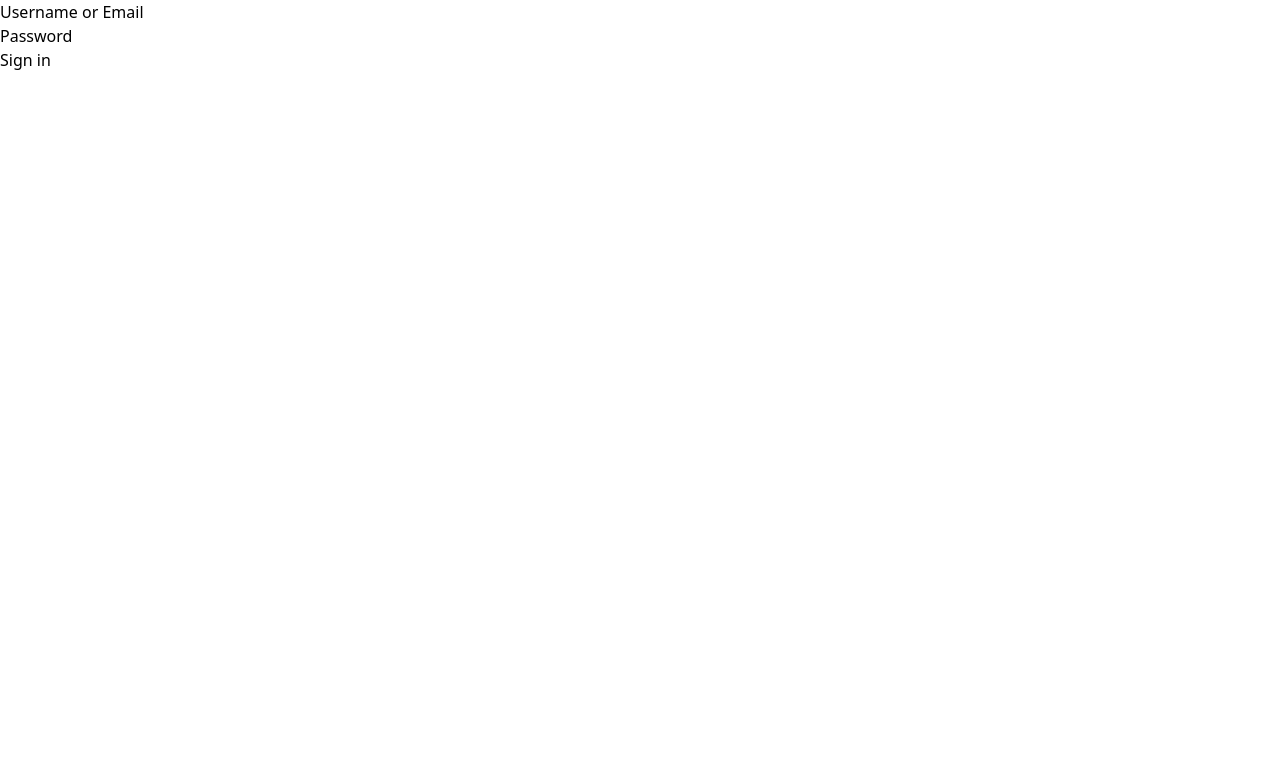
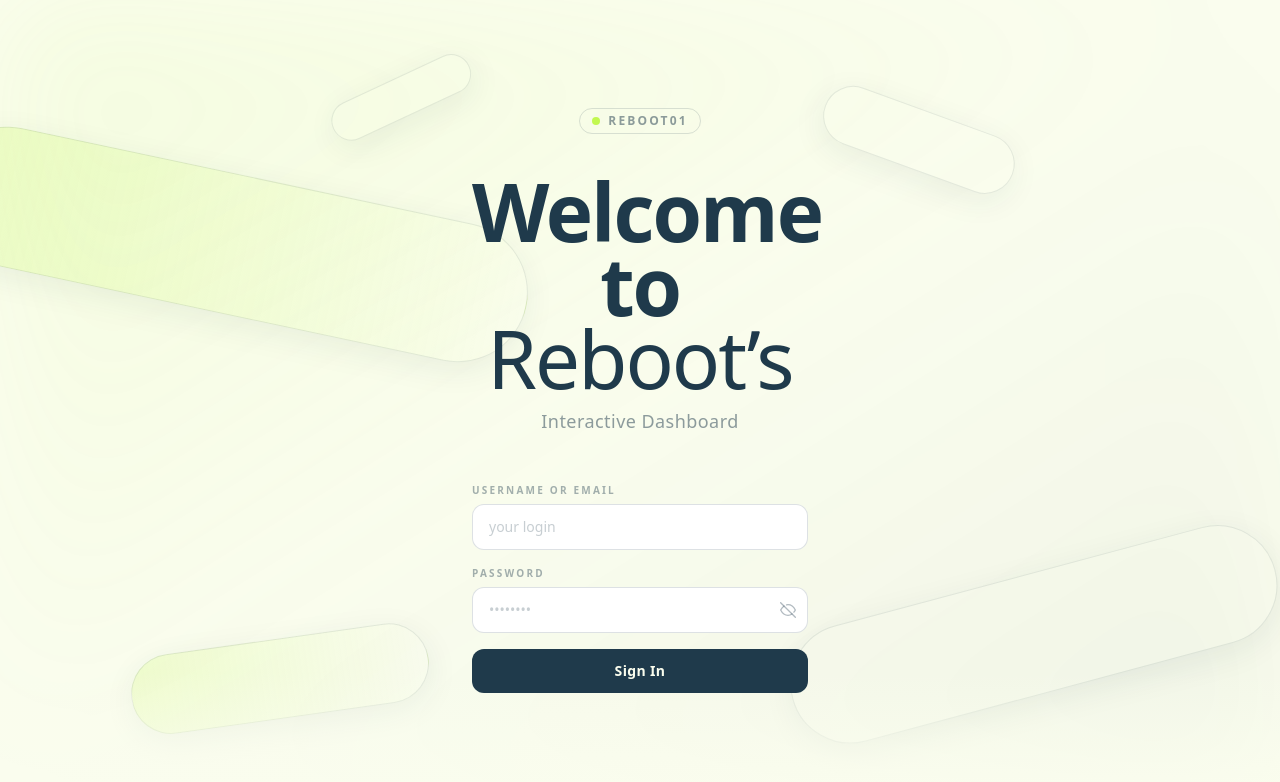
Before and after one commit to S3lialaali/01Graphql, a React (Vite) app: page / in a window 1280 px wide. Shown: the top 782 px of the page. Built offline with nearby package versions, Linux system fonts and the light colour scheme; no server answers.

Commit message:
adding login UI

```diff
--- a/src/Login.jsx
+++ b/src/Login.jsx
@@ -1,11 +1,75 @@
 import { useState } from "react";
+import { motion } from "framer-motion";
 import { signin } from "./api/auth";
+
+
+function ElegantShape({ className, delay = 0, width = 400, height = 100, rotate = 0, gradient = "from-[#1F3A4B]/10" }) {
+  return (
+    <motion.div
+      initial={{ opacity: 0, y: -150, rotate: rotate - 15 }}
+      animate={{ opacity: 1, y: 0, rotate }}
+      transition={{
+        duration: 2.4,
+        delay,
+        ease: [0.23, 0.86, 0.39, 0.96],
+        opacity: { duration: 1.2 },
+      }}
+      className={`absolute ${className}`}
+    >
+      <motion.div
+        animate={{ y: [0, 15, 0] }}
+        transition={{ duration: 12, repeat: Infinity, ease: "easeInOut" }}
+        style={{ width, height }}
+        className="relative"
+      >
+        <div
+          className={[
+            "absolute inset-0 rounded-full",
+            "bg-gradient-to-r to-transparent",
+            gradient,
+            "border border-[#1F3A4B]/10",
+            "shadow-[0_8px_32px_0_rgba(31,58,75,0.07)]",
+          ].join(" ")}
+        />
+      </motion.div>
+    </motion.div>
+  );
+}
+
+/* ── Eye icon (show/hide password) ───────────────────────────────────────── */
+function EyeIcon({ open }) {
+  return open ? (
+    <svg viewBox="0 0 24 24" fill="none" stroke="currentColor" strokeWidth="2"
+      strokeLinecap="round" strokeLinejoin="round" className="w-4 h-4">
+      <path d="M1 12s4-8 11-8 11 8 11 8-4 8-11 8-11-8-11-8z" />
+      <circle cx="12" cy="12" r="3" />
+    </svg>
+  ) : (
+    <svg viewBox="0 0 24 24" fill="none" stroke="currentColor" strokeWidth="2"
+      strokeLinecap="round" strokeLinejoin="round" className="w-4 h-4">
+      <path d="M17.94 17.94A10.07 10.07 0 0 1 12 20c-7 0-11-8-11-8a18.45 18.45 0 0 1 5.06-5.94" />
+      <path d="M9.9 4.24A9.12 9.12 0 0 1 12 4c7 0 11 8 11 8a18.5 18.5 0 0 1-2.16 3.19" />
+      <line x1="1" y1="1" x2="23" y2="23" />
+    </svg>
+  );
+}
+
+/* ── Main login page ──────────────────────────────────────────────────────── */
+const fadeUp = {
+  hidden:  { opacity: 0, y: 30 },
+  visible: (i) => ({
+    opacity: 1,
+    y: 0,
+    transition: { duration: 1, delay: 0.5 + i * 0.2, ease: [0.25, 0.4, 0.25, 1] },
+  }),
+};
 
 export default function Login({ onSuccess }) {
   const [identifier, setIdentifier] = useState("");
-  const [password, setPassword] = useState("");
-  const [loading, setLoading] = useState(false);
-  const [error, setError] = useState("");
+  const [password,   setPassword]   = useState("");
+  const [showPw,     setShowPw]     = useState(false);
+  const [loading,    setLoading]    = useState(false);
+  const [error,      setError]      = useState("");
 
   async function handleSubmit(e) {
     e.preventDefault();
@@ -15,35 +79,142 @@ export default function Login({ onSuccess }) {
       const token = await signin(identifier.trim(), password);
       onSuccess(token);
     } catch (err) {
-      setError(err.message || "Something went wrong");
+      setError(err.message || "Invalid credentials");
     } finally {
       setLoading(false);
     }
   }
 
   return (
-    <form onSubmit={handleSubmit}>
+    <div className="relative min-h-screen w-full flex items-center justify-center overflow-hidden bg-[#FAFDEE] text-[#1F3A4B]">
+
+      {/* Subtle radial tint */}
+      <div className="absolute inset-0 bg-gradient-to-br from-[#C2F84F]/10 via-transparent to-[#1F3A4B]/5 blur-3xl pointer-events-none" />
+
+      {/* Floating shapes */}
+      <div className="absolute inset-0 overflow-hidden pointer-events-none">
+        <ElegantShape delay={0.3} width={600} height={140} rotate={12}
+          gradient="from-[#C2F84F]/25"
+          className="left-[-10%] md:left-[-5%] top-[15%] md:top-[20%]" />
+
+        <ElegantShape delay={0.5} width={500} height={120} rotate={-15}
+          gradient="from-[#1F3A4B]/12"
+          className="right-[-5%] md:right-[0%] top-[65%] md:top-[70%]" />
+
+        <ElegantShape delay={0.4} width={300} height={80} rotate={-8}
+          gradient="from-[#C2F84F]/20"
+          className="left-[5%] md:left-[10%] bottom-[8%] md:bottom-[12%]" />
+
+        <ElegantShape delay={0.6} width={200} height={60} rotate={20}
+          gradient="from-[#1F3A4B]/08"
+          className="right-[15%] md:right-[20%] top-[8%] md:top-[12%]" />
+
+        <ElegantShape delay={0.7} width={150} height={40} rotate={-25}
+          gradient="from-[#C2F84F]/18"
+          className="left-[20%] md:left-[25%] top-[5%] md:top-[8%]" />
+      </div>
+
+      {/* Content */}
+      <div className="relative z-10 w-full max-w-sm mx-auto px-6 text-center">
+
+        {/* Badge */}
+        <motion.div
+          custom={0} variants={fadeUp} initial="hidden" animate="visible"
+          className="inline-flex items-center gap-2 px-3 py-1 rounded-full border border-[#1F3A4B]/15 bg-[#1F3A4B]/04 mb-10"
+        >
+          <div className="w-2 h-2 rounded-full bg-[#C2F84F]" />
+          <span className="text-xs font-semibold tracking-[0.18em] uppercase text-[#1F3A4B]/50">
+            Reboot01
+          </span>
+        </motion.div>
+
+        {/* Title */}
+        <motion.h1
+          custom={1} variants={fadeUp} initial="hidden" animate="visible"
+          className="font-bold tracking-tight leading-[0.92] mb-3"
+          style={{ fontSize: "clamp(2.8rem, 9vw, 5rem)" }}
+        >
+          Welcome to<br />
+          <span className="font-extralight">Reboot&rsquo;s</span>
+        </motion.h1>
+
+        <motion.p
+          custom={2} variants={fadeUp} initial="hidden" animate="visible"
+          className="text-lg font-light text-[#1F3A4B]/50 mb-12 tracking-wide"
+        >
+          Interactive Dashboard
+        </motion.p>
+
+        {/* Login form */}
+        <motion.form
+          custom={3} variants={fadeUp} initial="hidden" animate="visible"
+          onSubmit={handleSubmit}
+          className="space-y-4 text-left"
+        >
+          {/* Username */}
           <div>
-        <label>Username or Email</label>
+            <label className="block text-[10px] font-bold uppercase tracking-[0.22em] text-[#1F3A4B]/40 mb-1.5">
+              Username or Email
+            </label>
             <input
               value={identifier}
               onChange={(e) => setIdentifier(e.target.value)}
               autoComplete="username"
               required
+              className="w-full px-4 py-3 rounded-xl border border-[#1F3A4B]/15 bg-[#1F3A4B]/04 text-[#1F3A4B] placeholder-[#1F3A4B]/25 text-sm font-medium outline-none focus:border-[#1F3A4B]/40 focus:bg-[#1F3A4B]/06 transition-all duration-200"
+              placeholder="your login"
             />
           </div>
+
+          {/* Password */}
           <div>
-        <label>Password</label>
+            <label className="block text-[10px] font-bold uppercase tracking-[0.22em] text-[#1F3A4B]/40 mb-1.5">
+              Password
+            </label>
+            <div className="relative">
               <input
-          type="password"
+                type={showPw ? "text" : "password"}
                 value={password}
                 onChange={(e) => setPassword(e.target.value)}
                 autoComplete="current-password"
                 required
+                className="w-full px-4 py-3 pr-11 rounded-xl border border-[#1F3A4B]/15 bg-[#1F3A4B]/04 text-[#1F3A4B] placeholder-[#1F3A4B]/25 text-sm font-medium outline-none focus:border-[#1F3A4B]/40 focus:bg-[#1F3A4B]/06 transition-all duration-200"
+                placeholder="••••••••"
               />
+              <button
+                type="button"
+                onClick={() => setShowPw((v) => !v)}
+                className="absolute right-3 top-1/2 -translate-y-1/2 text-[#1F3A4B]/35 hover:text-[#1F3A4B]/70 transition-colors cursor-pointer"
+                aria-label={showPw ? "Hide password" : "Show password"}
+              >
+                <EyeIcon open={showPw} />
+              </button>
             </div>
-      {error && <p>{error}</p>}
-      <button disabled={loading}>{loading ? "Signing in…" : "Sign in"}</button>
-    </form>
+          </div>
+
+          {/* Error */}
+          {error && (
+            <p className="text-xs font-semibold text-red-500 bg-red-50 border border-red-200 rounded-lg px-3 py-2">
+              {error}
+            </p>
+          )}
+
+          {/* Submit */}
+          <button
+            type="submit"
+            disabled={loading}
+            className="w-full py-3 rounded-xl font-bold text-sm tracking-wide transition-all duration-200 cursor-pointer disabled:opacity-60"
+            style={{ background: "#1F3A4B", color: "#FAFDEE" }}
+            onMouseEnter={(e) => { e.currentTarget.style.background = "#C2F84F"; e.currentTarget.style.color = "#1F3A4B"; }}
+            onMouseLeave={(e) => { e.currentTarget.style.background = "#1F3A4B"; e.currentTarget.style.color = "#FAFDEE"; }}
+          >
+            {loading ? "Signing in…" : "Sign In"}
+          </button>
+        </motion.form>
+      </div>
+
+      {/* Bottom fade */}
+      <div className="absolute inset-x-0 bottom-0 h-32 bg-gradient-to-t from-[#FAFDEE] to-transparent pointer-events-none" />
+    </div>
   );
 }
```
Lines whose indentation alone changed are shown as unchanged.
